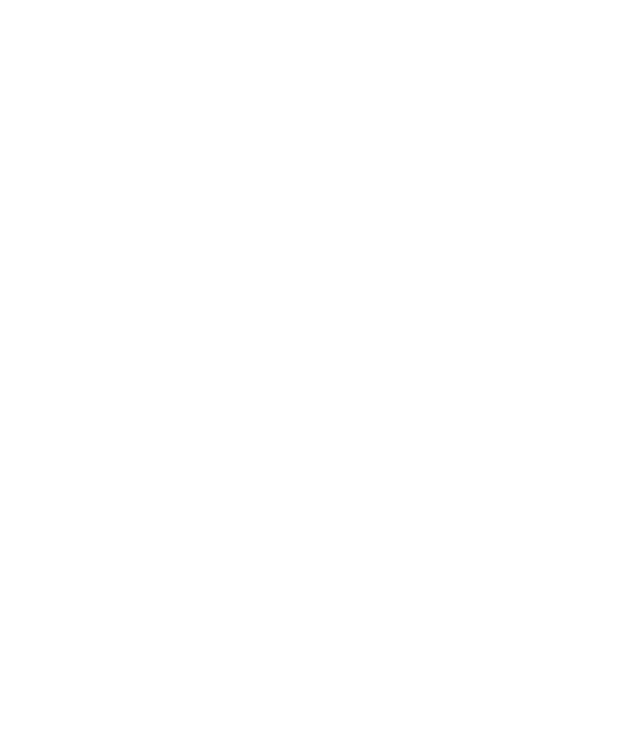
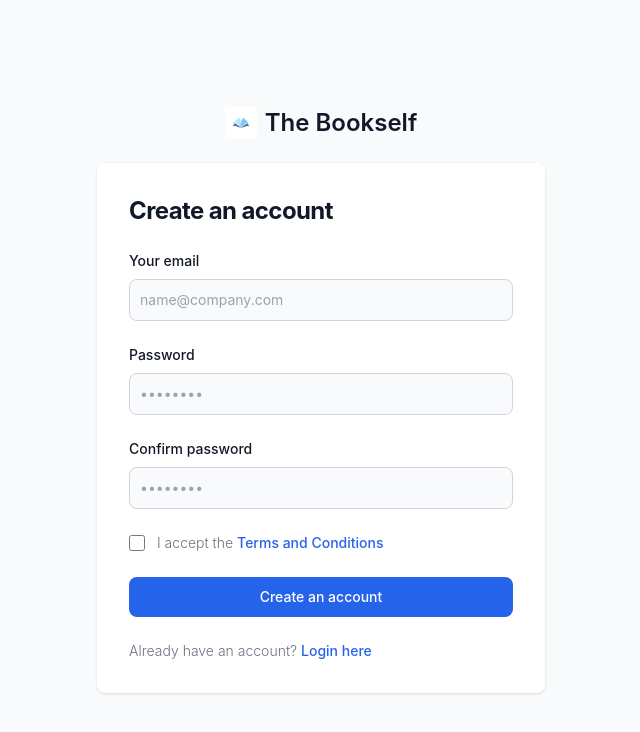
Before and after one commit to Johnfor93/thebooklet, a Nuxt app: page /account/register in a window 1280 px wide. Before the commit this address had no page. Shown: the top 732 px of the page, without its empty margins (319-959 px from the left). Built offline with nearby package versions, Linux system fonts and the light colour scheme.

Commit message:
Login and Register

```diff
--- a/nuxt.config.ts
+++ b/nuxt.config.ts
@@ -1,5 +1,12 @@
 // https://nuxt.com/docs/api/configuration/nuxt-config
 export default defineNuxtConfig({
+  app: {
+    head: {
+      charset: "utf-8",
+      viewport: "width=device-width, initial-scale=1",
+      title: "The Bookshelf",
+    },
+  },
   devtools: { enabled: true },
   css: ["~/assets/css/main.css"],
 
--- a/package.json
+++ b/package.json
@@ -1,5 +1,5 @@
 {
-  "name": "nuxt-app",
+  "name": "The Bookself",
   "private": true,
   "type": "module",
   "scripts": {
--- /dev/null
+++ b/pages/account/login.vue
@@ -0,0 +1,70 @@
+<template>
+  <section class="bg-gray-50 dark:bg-gray-900">
+    <div class="flex flex-col items-center justify-center px-6 py-8 mx-auto md:h-screen lg:py-0">
+      <a href="#" class="flex items-center mb-6 text-2xl font-semibold text-gray-900 dark:text-white">
+        <img class="w-8 h-8 mr-2" src="/images/logo.webp" alt="logo" />
+        The Bookself
+      </a>
+      <div class="w-full bg-white rounded-lg shadow dark:border md:mt-0 sm:max-w-md xl:p-0 dark:bg-gray-800 dark:border-gray-700">
+        <div class="p-6 space-y-4 md:space-y-6 sm:p-8">
+          <h1 class="text-xl font-bold leading-tight tracking-tight text-gray-900 md:text-2xl dark:text-white">Sign in to your account</h1>
+          <form class="space-y-4 md:space-y-6" action="#">
+            <div>
+              <label for="email" class="block mb-2 text-sm font-medium text-gray-900 dark:text-white">Your email</label>
+              <input
+                type="email"
+                name="email"
+                id="email"
+                class="bg-gray-50 border border-gray-300 text-gray-900 rounded-lg focus:ring-primary-600 focus:border-primary-600 block w-full p-2.5 dark:bg-gray-700 dark:border-gray-600 dark:placeholder-gray-400 dark:text-white dark:focus:ring-blue-500 dark:focus:border-blue-500"
+                placeholder="name@company.com"
+                required
+              />
+            </div>
+            <div>
+              <label for="password" class="block mb-2 text-sm font-medium text-gray-900 dark:text-white">Password</label>
+              <input
+                type="password"
+                name="password"
+                id="password"
+                placeholder="••••••••"
+                class="bg-gray-50 border border-gray-300 text-gray-900 rounded-lg focus:ring-primary-600 focus:border-primary-600 block w-full p-2.5 dark:bg-gray-700 dark:border-gray-600 dark:placeholder-gray-400 dark:text-white dark:focus:ring-blue-500 dark:focus:border-blue-500"
+                required
+              />
+            </div>
+            <div class="flex items-center justify-between">
+              <div class="flex items-start">
+                <div class="flex items-center h-5">
+                  <input
+                    id="remember"
+                    aria-describedby="remember"
+                    type="checkbox"
+                    class="w-4 h-4 border border-gray-300 rounded bg-gray-50 focus:ring-3 focus:ring-primary-300 dark:bg-gray-700 dark:border-gray-600 dark:focus:ring-primary-600 dark:ring-offset-gray-800"
+                    required
+                  />
+                </div>
+                <div class="ml-3 text-sm">
+                  <label for="remember" class="text-gray-500 dark:text-gray-300">Remember me</label>
+                </div>
+              </div>
+              <a href="#" class="text-sm font-medium text-primary-600 hover:underline dark:text-primary-500">Forgot password?</a>
+            </div>
+            <button
+              type="submit"
+              class="w-full text-white bg-primary-600 hover:bg-primary-700 focus:ring-4 focus:outline-none focus:ring-primary-300 font-medium rounded-lg text-sm px-5 py-2.5 text-center dark:bg-primary-600 dark:hover:bg-primary-700 dark:focus:ring-primary-800"
+            >
+              Sign in
+            </button>
+            <p class="text-sm font-light text-gray-500 dark:text-gray-400">Don’t have an account yet? <a href="/account/register" class="font-medium text-primary-600 hover:underline dark:text-primary-500">Sign up</a></p>
+          </form>
+        </div>
+      </div>
+    </div>
+  </section>
+</template>
+
+<script setup>
+useHead({
+  title: `Login | The Booklet`,
+  meta: [{ name: "description", content: "Login to The Booklet" }],
+});
+</script>
--- /dev/null
+++ b/pages/account/register.vue
@@ -0,0 +1,78 @@
+<template>
+  <section class="bg-gray-50 dark:bg-gray-900">
+    <div class="flex flex-col items-center justify-center px-6 py-8 mx-auto md:h-screen lg:py-0">
+      <a href="#" class="flex items-center mb-6 text-2xl font-semibold text-gray-900 dark:text-white">
+        <img class="w-8 h-8 mr-2" src="/images/logo.webp" alt="logo" />
+        The Bookself
+      </a>
+      <div class="w-full bg-white rounded-lg shadow dark:border md:mt-0 sm:max-w-md xl:p-0 dark:bg-gray-800 dark:border-gray-700">
+        <div class="p-6 space-y-4 md:space-y-6 sm:p-8">
+          <h1 class="text-xl font-bold leading-tight tracking-tight text-gray-900 md:text-2xl dark:text-white">Create an account</h1>
+          <form class="space-y-4 md:space-y-6" action="#">
+            <div>
+              <label for="email" class="block mb-2 text-sm font-medium text-gray-900 dark:text-white">Your email</label>
+              <input
+                type="email"
+                name="email"
+                id="email"
+                class="bg-gray-50 border border-gray-300 text-gray-900 text-sm rounded-lg focus:ring-primary-600 focus:border-primary-600 block w-full p-2.5 dark:bg-gray-700 dark:border-gray-600 dark:placeholder-gray-400 dark:text-white dark:focus:ring-blue-500 dark:focus:border-blue-500"
+                placeholder="name@company.com"
+                required
+              />
+            </div>
+            <div>
+              <label for="password" class="block mb-2 text-sm font-medium text-gray-900 dark:text-white">Password</label>
+              <input
+                type="password"
+                name="password"
+                id="password"
+                placeholder="••••••••"
+                class="bg-gray-50 border border-gray-300 text-gray-900 text-sm rounded-lg focus:ring-primary-600 focus:border-primary-600 block w-full p-2.5 dark:bg-gray-700 dark:border-gray-600 dark:placeholder-gray-400 dark:text-white dark:focus:ring-blue-500 dark:focus:border-blue-500"
+                required
+              />
+            </div>
+            <div>
+              <label for="confirm-password" class="block mb-2 text-sm font-medium text-gray-900 dark:text-white">Confirm password</label>
+              <input
+                type="confirm-password"
+                name="confirm-password"
+                id="confirm-password"
+                placeholder="••••••••"
+                class="bg-gray-50 border border-gray-300 text-gray-900 text-sm rounded-lg focus:ring-primary-600 focus:border-primary-600 block w-full p-2.5 dark:bg-gray-700 dark:border-gray-600 dark:placeholder-gray-400 dark:text-white dark:focus:ring-blue-500 dark:focus:border-blue-500"
+                required
+              />
+            </div>
+            <div class="flex items-start">
+              <div class="flex items-center h-5">
+                <input
+                  id="terms"
+                  aria-describedby="terms"
+                  type="checkbox"
+                  class="w-4 h-4 border border-gray-300 rounded bg-gray-50 focus:ring-3 focus:ring-primary-300 dark:bg-gray-700 dark:border-gray-600 dark:focus:ring-primary-600 dark:ring-offset-gray-800"
+                  required
+                />
+              </div>
+              <div class="ml-3 text-sm">
+                <label for="terms" class="font-light text-gray-500 dark:text-gray-300">I accept the <a class="font-medium text-primary-600 hover:underline dark:text-primary-500" href="#">Terms and Conditions</a></label>
+              </div>
+            </div>
+            <button
+              type="submit"
+              class="w-full text-white bg-primary-600 hover:bg-primary-700 focus:ring-4 focus:outline-none focus:ring-primary-300 font-medium rounded-lg text-sm px-5 py-2.5 text-center dark:bg-primary-600 dark:hover:bg-primary-700 dark:focus:ring-primary-800"
+            >
+              Create an account
+            </button>
+            <p class="text-sm font-light text-gray-500 dark:text-gray-400">Already have an account? <a href="/account/login" class="font-medium text-primary-600 hover:underline dark:text-primary-500">Login here</a></p>
+          </form>
+        </div>
+      </div>
+    </div>
+  </section>
+</template>
+
+<script setup>
+useHead({
+  title: `Register | The Booklet`,
+  meta: [{ name: "description", content: "Join member to The Booklet" }],
+});
+</script>
--- a/pages/index.vue
+++ b/pages/index.vue
@@ -1,13 +1,14 @@
 <script setup>
 const { locale, setLocale } = useI18n();
-import { useCounterStore } from '@/stores/counter'
-import { useUserStore } from '@/stores/user'
-import { computed } from 'vue'
+const switchLocalePath = useSwitchLocalePath();
+import { useCounterStore } from "@/stores/counter";
+import { useUserStore } from "@/stores/user";
+import { computed } from "vue";
 
-const store = useCounterStore()
-const userStore = useUserStore()
+const store = useCounterStore();
+const userStore = useUserStore();
 
-const powerTwoCount = computed(() => store.count * store.count)
+const powerTwoCount = computed(() => store.count * store.count);
 </script>
 
 <template>
@@ -15,15 +16,30 @@
     <p class="text-red-500">{{ $t("welcome") }}</p>
     <p>{{ store.count }}</p>
     <p>Username: {{ userStore.username }}</p>
-    <button @click="store.increment" type="button" class="py-3 px-4 inline-flex items-center gap-x-2 text-sm font-semibold rounded-lg border border-transparent bg-gray-800 text-white hover:bg-gray-900 disabled:opacity-50 disabled:pointer-events-none">
+    <button
+      @click="store.increment"
+      type="button"
+      class="py-3 px-4 inline-flex items-center gap-x-2 text-sm font-semibold rounded-lg border border-transparent bg-gray-800 text-white hover:bg-gray-900 disabled:opacity-50 disabled:pointer-events-none"
+    >
       +
     </button>
-    <button @click="userStore.login" type="button" class="py-3 px-4 inline-flex items-center gap-x-2 text-sm font-semibold rounded-lg border border-transparent bg-gray-800 text-white hover:bg-gray-900 disabled:opacity-50 disabled:pointer-events-none">
+    <button
+      @click="userStore.login"
+      type="button"
+      class="py-3 px-4 inline-flex items-center gap-x-2 text-sm font-semibold rounded-lg border border-transparent bg-gray-800 text-white hover:bg-gray-900 disabled:opacity-50 disabled:pointer-events-none"
+    >
       login
     </button>
-    <button @click="userStore.logout" type="button" class="py-3 px-4 inline-flex items-center gap-x-2 text-sm font-semibold rounded-lg border border-transparent bg-gray-800 text-white hover:bg-gray-900 disabled:opacity-50 disabled:pointer-events-none">
+    <button
+      @click="userStore.logout"
+      type="button"
+      class="py-3 px-4 inline-flex items-center gap-x-2 text-sm font-semibold rounded-lg border border-transparent bg-gray-800 text-white hover:bg-gray-900 disabled:opacity-50 disabled:pointer-events-none"
+    >
       logout
     </button>
+
+    <NuxtLink :to="switchLocalePath('id')"> id </NuxtLink>
+    <NuxtLink :to="switchLocalePath('en')"> en </NuxtLink>
 
     <NuxtRouteAnnouncer />
     <NuxtWelcome />
--- a/tailwind.config.js
+++ b/tailwind.config.js
@@ -1,8 +1,20 @@
 /** @type {import('tailwindcss').Config} */
 module.exports = {
+  darkMode: "class",
   content: ["./components/**/*.{js,vue,ts}", "./layouts/**/*.vue", "./pages/**/*.vue", "./plugins/**/*.{js,ts}", "./app.vue", "./error.vue", "./node_modules/preline/preline.js"],
   theme: {
     extend: {},
   },
   plugins: [require("preline/plugin")],
+  theme: {
+    extend: {
+      colors: {
+        primary: { 50: "#eff6ff", 100: "#dbeafe", 200: "#bfdbfe", 300: "#93c5fd", 400: "#60a5fa", 500: "#3b82f6", 600: "#2563eb", 700: "#1d4ed8", 800: "#1e40af", 900: "#1e3a8a", 950: "#172554" },
+      },
+    },
+    fontFamily: {
+      body: ["Inter", "ui-sans-serif", "system-ui", "-apple-system", "system-ui", "Segoe UI", "Roboto", "Helvetica Neue", "Arial", "Noto Sans", "sans-serif", "Apple Color Emoji", "Segoe UI Emoji", "Segoe UI Symbol", "Noto Color Emoji"],
+      sans: ["Inter", "ui-sans-serif", "system-ui", "-apple-system", "system-ui", "Segoe UI", "Roboto", "Helvetica Neue", "Arial", "Noto Sans", "sans-serif", "Apple Color Emoji", "Segoe UI Emoji", "Segoe UI Symbol", "Noto Color Emoji"],
+    },
+  },
 };
```
Also changed, not shown: assets/img/logo.webp (added), public/images/logo.webp (added).
